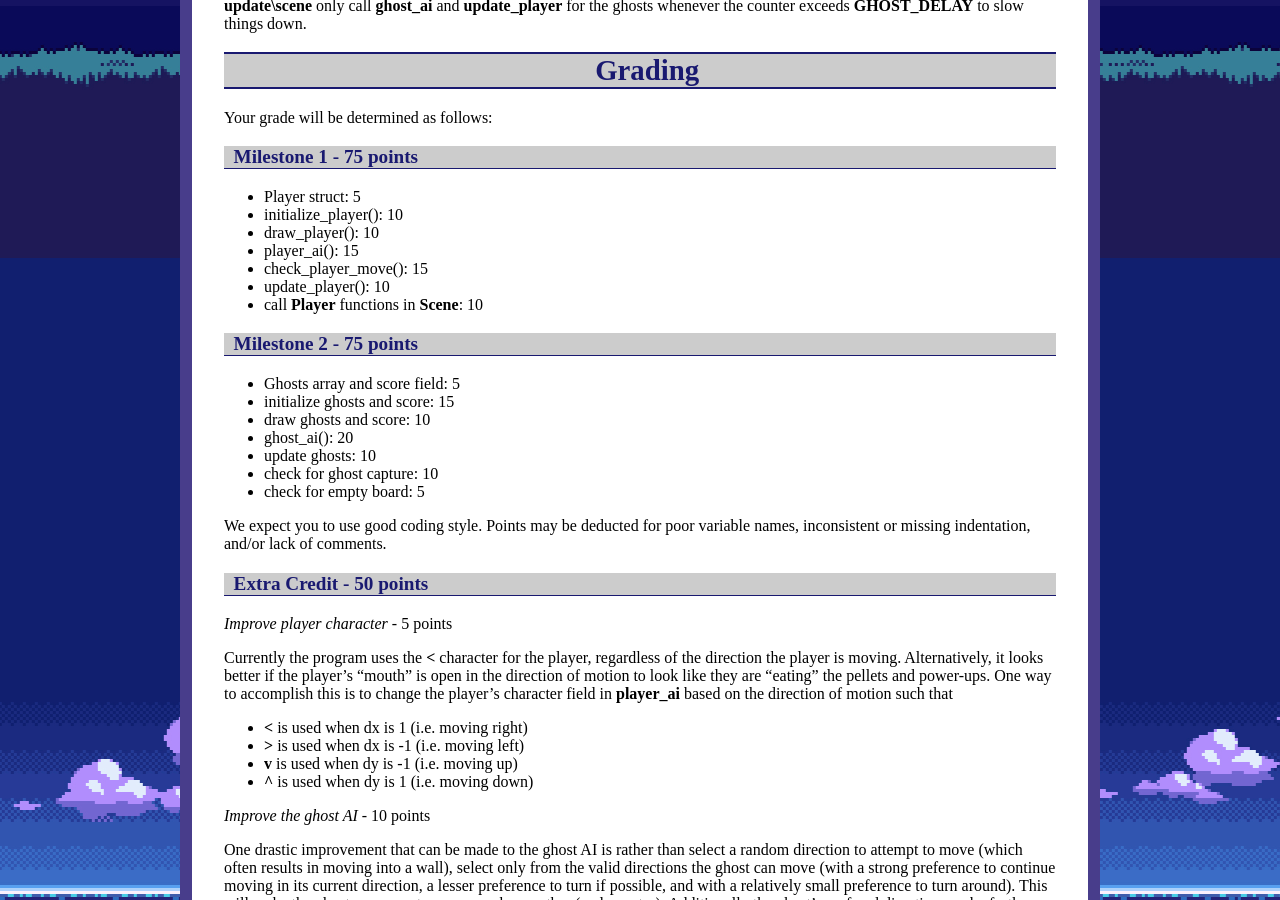
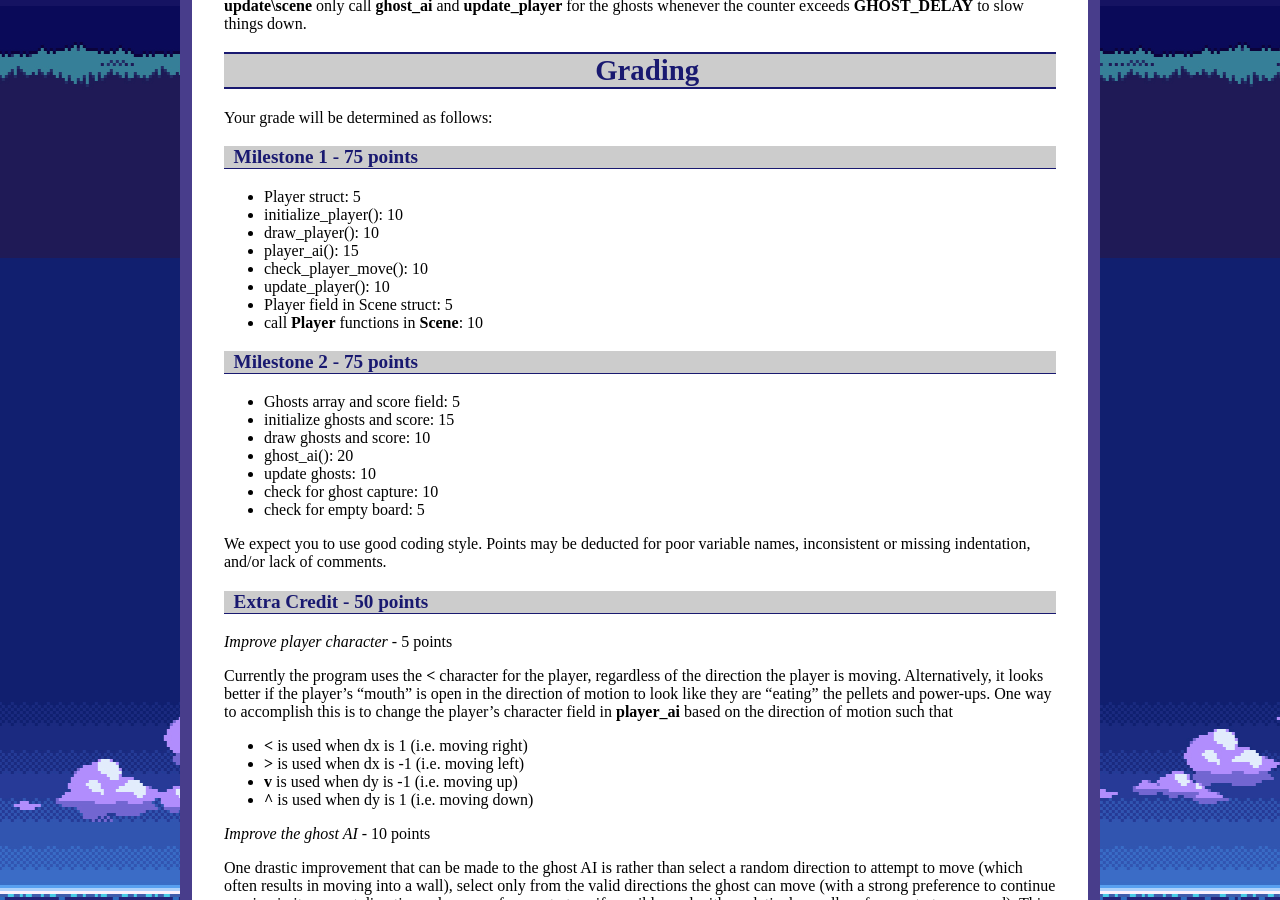
Before and after one commit to ycpcs/cs101-fall2023, a Jekyll site: the page built from assign/assign06.md, in a window 1280 px wide and 900 px high, scrolled down 9642 px. Built offline with Jekyll 4.4.1, drawn with Linux system fonts in a browser that asks for light colours.

Commit message:
update assign 6
update assign 6

```diff
--- a/assign/assign06.md
+++ b/assign/assign06.md
@@ -303,8 +303,9 @@ Your grade will be determined as follows:
 * initialize\_player(): 10
 * draw\_player(): 10
 * player\_ai(): 15
-* check\_player\_move(): 15
+* check\_player\_move(): 10
 * update\_player(): 10
+* Player field in Scene struct: 5
 * call **Player** functions in **Scene**: 10
 
 ### Milestone 2 - 75 points
```
